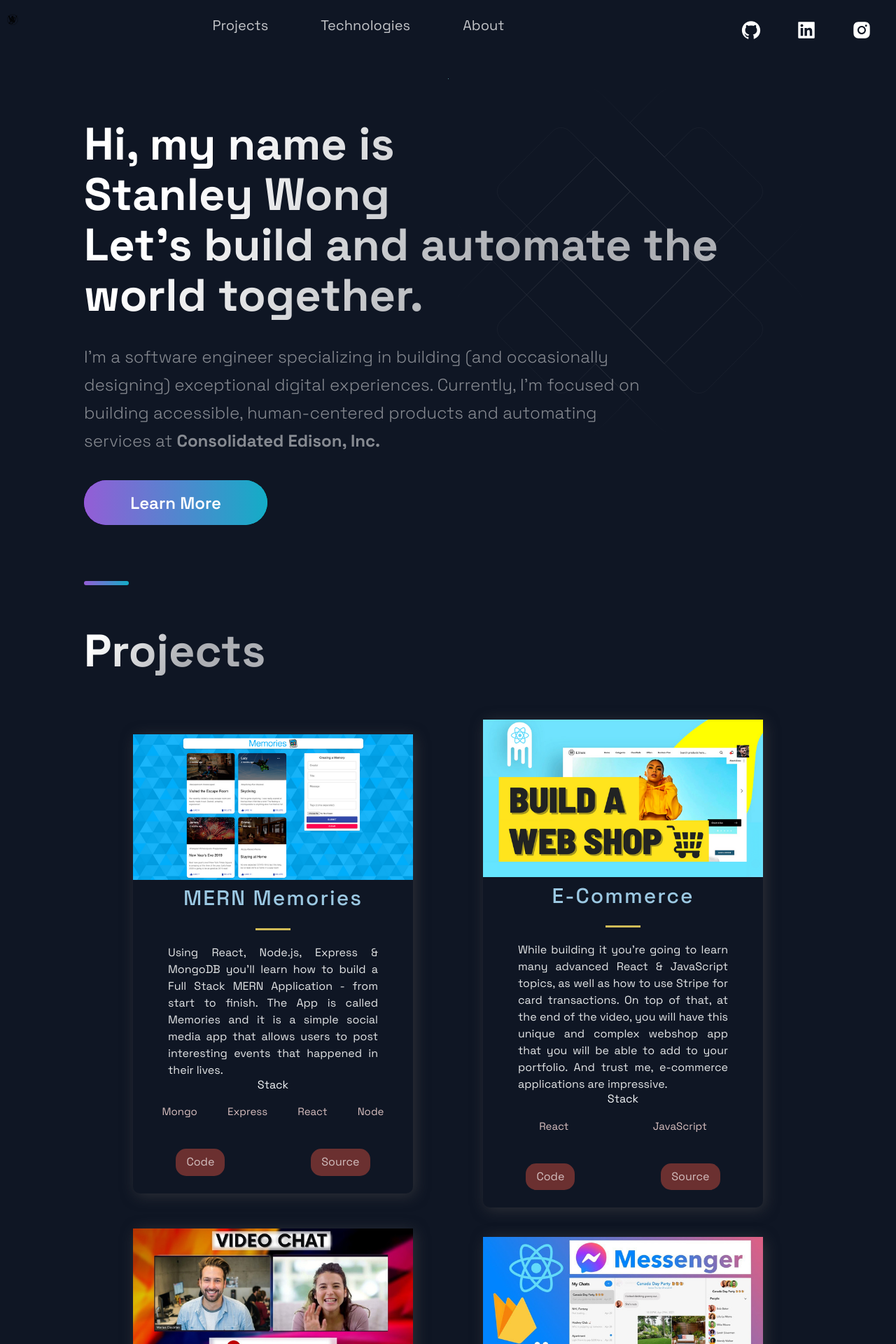
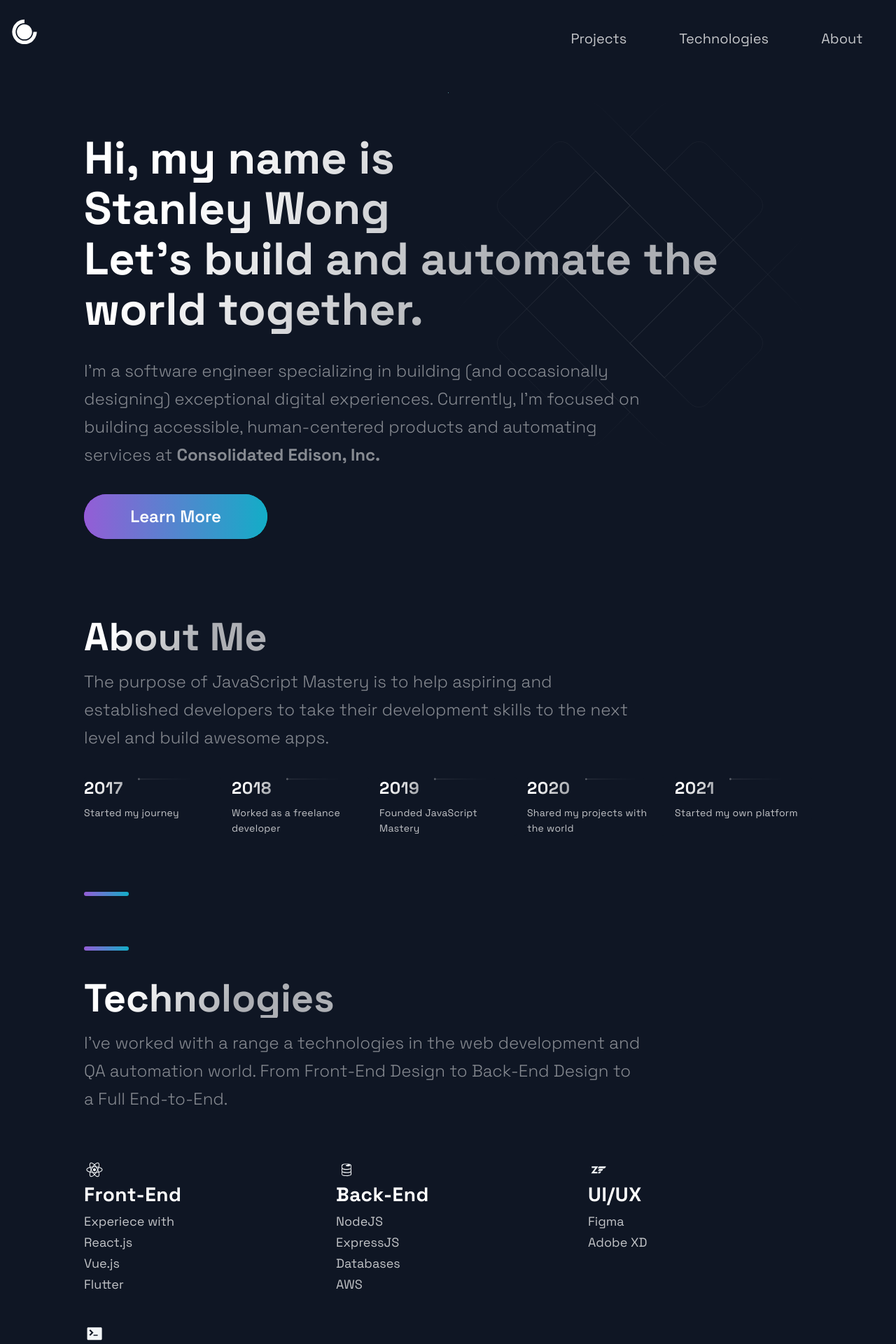
Before and after one commit to Stanleywong7/personal-portfolio, a Next.js app: page / in a window 1280 px wide. Shown: the top 1920 px of the page at 70% size. Built offline with nearby package versions, Linux system fonts and the light colour scheme.

Commit message:
Content Updates

```diff
--- a/src/components/Header/Header.js
+++ b/src/components/Header/Header.js
@@ -9,14 +9,14 @@ const Header = () =>  (
   <Container>
     <Div1>
       <Link href="/">
-        {/* <a style={{ display: "flex", alignItems: "center", color: 'white', marginBottom: '20px' }}>
-          <DiCssdeck size="3rem" /> <Span>Portfolio</Span>
-        </a> */}
-        <LogoLink><img src="/images/logo.svg" alt="logo" height={16} width={16} /></LogoLink>
+        <a style={{ display: "flex", alignItems: "center", color: 'white', marginBottom: '20px' }}>
+          <DiCssdeck size="5rem" /> <Span></Span>
+        </a>
+        {/* <LogoLink><img src="/images/logo.svg" alt="logo" height={25} width={25} /></LogoLink> */}
       </Link>
     </Div1>
 
-    <Div2>
+    <Div3 class="topnav">
       <li>
         <Link href="#projects">
           <NavLink>Projects</NavLink>
@@ -32,18 +32,6 @@ const Header = () =>  (
           <NavLink>About</NavLink>
         </Link>
       </li>
-    </Div2>
-
-    <Div3>
-      <SocialIcons href="https://github.com/stanleywong7">
-        <AiFillGithub size="3rem" />
-      </SocialIcons>
-      <SocialIcons href="https://www.linkedin.com/in/stanleywong7/">
-        <AiFillLinkedin size="3rem" />
-      </SocialIcons>
-      <SocialIcons href="https://instagram.com">
-        <AiFillInstagram size="3rem" />
-      </SocialIcons>
     </Div3>
   </Container>
 );
--- a/src/components/Header/HeaderStyles.js
+++ b/src/components/Header/HeaderStyles.js
@@ -26,7 +26,7 @@ export const Div1 = styled.div`
   grid-area: 1 / 1 / 2 / 2;
   display: flex;
   flex-direction: row;
-  align-content: center;
+  justify-items: center;
   @media ${(props) => props.theme.breakpoints.sm} {
     grid-area: 1 / 1 / 2 / 3;
   }
@@ -42,13 +42,12 @@ export const Div2 = styled.div`
 `;
 
 export const Div3 = styled.div`
-  grid-area: 1 / 5 / 2 / 6;
+  grid-area: 1 / 4 / 5 / 6;
   display: flex;
   justify-content: space-around;
   align-items: center;
   @media ${(props) => props.theme.breakpoints.sm} {
-    align-items: center;
-    grid-area: 1 / 4 / 2 / 6;
+    display: none;
   }
 `;
 
--- a/src/components/Technologies/Technologies.js
+++ b/src/components/Technologies/Technologies.js
@@ -1,53 +1,75 @@
 import React from 'react';
-import { DiFirebase, DiReact, DiZend } from 'react-icons/di';
+import { DiFirebase, DiReact, DiTerminal, DiVim, DiZend } from 'react-icons/di';
 import { Section, SectionDivider, SectionText, SectionTitle } from '../../styles/GlobalComponents';
-import { List, ListContainer, ListItem, ListParagraph, ListTitle } from './TechnologiesStyles';
+import { List, ListContainerColumn, ListContainerRow, ListItem, ListParagraph, ListTitle } from './TechnologiesStyles';
 
 const Technologies = () =>  (
   <Section id="tech">
     <SectionDivider divider />
+
     <SectionTitle>Technologies</SectionTitle>
+
     <SectionText>
       I've worked with a range a technologies in the web development and QA automation world. From Front-End Design to Back-End Design to a Full End-to-End.
     </SectionText>
+
     <List>
       <ListItem>
         <picture>
           <DiReact size="3rem" />
         </picture>
-        <ListContainer>
+        <ListContainerColumn>
           <ListTitle>Front-End</ListTitle>
           <ListParagraph>
             Experiece with <br />
-            React.js
+            React.js <br />
+            Vue.js <br />
+            Flutter
           </ListParagraph>
-        </ListContainer>
+        </ListContainerColumn>
       </ListItem>
+
       <ListItem>
         <picture>
           <DiFirebase size="3rem" />
         </picture>
-        <ListContainer>
+        <ListContainerColumn>
           <ListTitle>Back-End</ListTitle>
           <ListParagraph>
-            Experience with <br />
-            Node and Databases
+            NodeJS <br />
+            ExpressJS <br />
+            Databases <br />
+            AWS
           </ListParagraph>
-        </ListContainer>
+        </ListContainerColumn>
       </ListItem>
+
       <ListItem>
         <picture>
           <DiZend size="3rem" />
         </picture>
-        <ListContainer>
+        <ListContainerColumn>
           <ListTitle>UI/UX</ListTitle>
           <ListParagraph>
-            Experience with <br />
-            tools like Figma
+            Figma <br />
+            Adobe XD
           </ListParagraph>
-        </ListContainer>
+        </ListContainerColumn>
+      </ListItem>
+
+      <ListItem>
+        <picture>
+          <DiTerminal size="3rem" />
+        </picture>
+        <ListContainerColumn>
+          <ListTitle>Languages</ListTitle>
+          <ListParagraph>
+            C++, C#, Python, Java, SQL, HTML, CSS, JavaScript
+          </ListParagraph>
+        </ListContainerColumn>
       </ListItem>
     </List>
+
     <SectionDivider colorAlt />
   </Section>
 );
--- a/src/components/Technologies/TechnologiesStyles.js
+++ b/src/components/Technologies/TechnologiesStyles.js
@@ -50,9 +50,19 @@ export const List = styled.ul`
   }
 `
 
-export const ListContainer = styled.div`
+export const ListContainerColumn = styled.div`
   display: flex;
   flex-direction: column;
+
+  @media ${props => props.theme.breakpoints.sm}{
+    display: flex;
+    margin-left: 18px;
+  }
+`
+
+export const ListContainerRow = styled.div`
+  display: flex;
+  flex-direction: row;
 
   @media ${props => props.theme.breakpoints.sm}{
     display: flex;
--- a/src/pages/index.js
+++ b/src/pages/index.js
@@ -14,10 +14,10 @@ const Home = () => {
         <Hero />
         <BgAnimation />
       </Section>
-      <Projects />
+      {/* <Projects /> */}
+      <Timeline />
       <Technologies />
-      <Timeline />
-      <Acomplishments />
+      {/* <Acomplishments /> */}
     </Layout>
   );
 };
```
Also changed, not shown: 2 other files (tests, documents, lock files or other folders).
